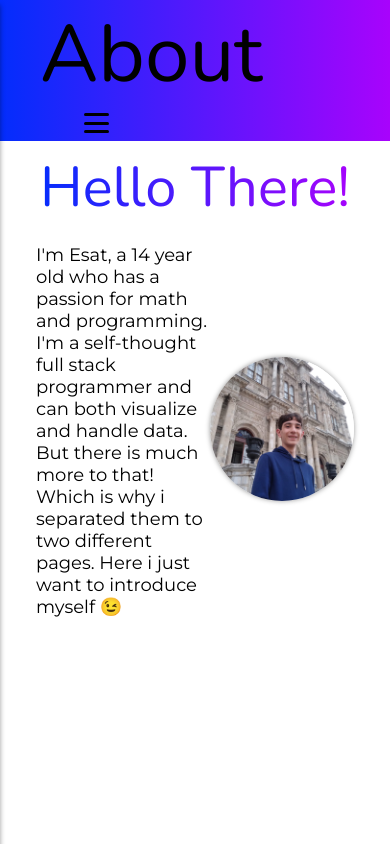
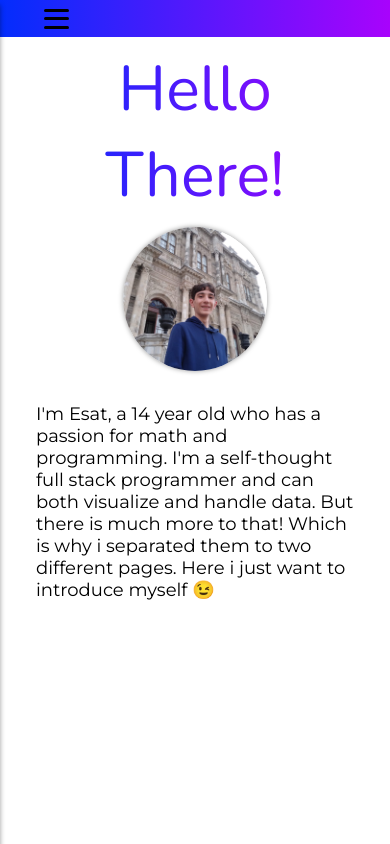
Before and after one commit to Esat-Karakaya/esat-karakaya.github.io, a React (Vite) app: page / in a window 390 px wide. Built offline with nearby package versions, Linux system fonts and the light colour scheme.

Commit message:
basic fixes

```diff
--- a/src/components/hambutton/hambutton.css
+++ b/src/components/hambutton/hambutton.css
@@ -1,12 +1,17 @@
-#menu{
+#hambutton{
 	display: none;
-	margin-left: 40px;
+	background-image: var(--nav-backround);
+	padding: .25em 0;
 }
 
 @media screen and (max-width: 600px){
+	#hambutton{
+		display: block;
+	}
     #menu{
+		display: flex;
+		margin-left: 40px;
 		padding: 4px;
-		display: flex;
 		height: 20px;
 		flex-direction: column;
 		justify-content: space-between;
--- a/src/components/hambutton/hambutton.jsx
+++ b/src/components/hambutton/hambutton.jsx
@@ -1,9 +1,11 @@
 import "./hambutton.css";
 const Hambutton =({clickHandler})=>{
     return(
-        <button onClick={clickHandler} id="menu" >
-            <span id="line"></span>
-        </button>
+        <div id="hambutton">
+            <button onClick={clickHandler} id="menu" >
+                <span id="line"></span>
+            </button>
+        </div>
     )
 }
 export default Hambutton;
--- a/src/components/nav/nav.jsx
+++ b/src/components/nav/nav.jsx
@@ -3,15 +3,13 @@ import Navbutton from "../navbutton/navbutton";
 import Hambutton from "../hambutton/hambutton";
 import { useState } from "react";
 import { useAtom } from "jotai";
-import { pageAtom, modalAtom } from "../../jotai/atoms";
+import { modalAtom } from "../../jotai/atoms";
 
 const Nav=()=> {
-    const [pageId]=useAtom(pageAtom);
     const [, toggleModal]=useAtom(modalAtom);
     const[smallNavVis,newsmalldis]=useState(false);
 
     const showModal=()=>{
-        console.log("clicked")
         toggleModal(true)
     }
 
@@ -22,17 +20,12 @@ const Nav=()=> {
     const buttonValues = ["About", "Front-End", "Back-End", "Education"]
     return(
         <>
-            <h1>
-                {buttonValues[pageId]}
-                <Hambutton clickHandler={hamClicked}/>
-            </h1>
-            <nav className={smallNavVis?"navVis":"navInvis"}>
+            <Hambutton clickHandler={hamClicked}/>
+            <nav className={smallNavVis?"navVis":""}>
                 <button onClick={()=>{newsmalldis(false)}} id="nav-x" className="button-x" ></button>
-
                 {buttonValues.map((value,i)=> <Navbutton key={value} id={i} >{value}</Navbutton>)}
                 <button id="end" onClick={showModal}>Contact</button>
             </nav>
-            <span id={smallNavVis?"navFocus":"navFocusNone"} className="select"></span>
         </>
     )
 }
--- a/src/components/nav/navstyle.css
+++ b/src/components/nav/navstyle.css
@@ -1,83 +1,38 @@
 nav{
 	padding: 0 10px;
-	position: sticky;
-	top: 0;
 	background-image: var(--nav-backround);
 	box-shadow: 0 5px 5px rgba(0,0,0,0.4);
-	z-index: 1;
 }
-nav *{
-  -webkit-touch-callout: none;
-  -webkit-user-select: none;
-  -khtml-user-select: none;
-  -moz-user-select: none;
-  -ms-user-select: none;
-  user-select: none;
-}
-h1{
-	font-family: 'Nunito', sans-serif;
-	margin: 0;
-	font-size: 5em;
-	font-weight: 500;
-	padding: 0 0 0 40px;
-	background-image: var(--nav-backround);
-}
-#nav-x{
-	display: none;
-}
-#end{
-	float: right;
-}
-.link,#end{
-	user-select: none;
-}
+
+#nav-x{display: none;}
+#end{float: right;}
+.link,#end{user-select: none;}
+
 @media screen and (max-width: 600px){
-	/*DROPDOWN, NAVBUTTON*/
+	/*NAVBUTTON*/
 	#end{
-        margin:5px 0 0 0;
+        margin-top: 5px;
         float: none;
     }
 	.link,#end{
+		box-sizing: border-box;
 		margin-left: 0;
-		width: 90%;
+		width: 100%;
 		border-radius: 0;
 		position: relative;
 	}
 
 	/*NAV TOGGLE ANIMATION*/
 	nav{
-		display: inline-block;
 		position: fixed;
 		left: -200px;
-		height: 100%;
+		top: 0;
+		bottom: 0;
 		width: 200px;
-		margin: 0;
 		padding: 0;
+		z-index: 1;
 		transition: left 0.2s ease;
 	}
-	.navVis{
-		left:0;
-	}
-	#navFocus{
-		background-color: rgba(0,0,0,0.4);
-		display: inline-block;
-		height: 100%;
-		width: 100%;
-		position: fixed;
-		top: 0;
-		z-index: 0;
-		transition: background-color 1s ease;
-	}
-	#navFocusNone{
-		background-color: rgba(0,0,0,0);
-		transition: background-color 1s ease;
-	}
-	#nav-x{
-		display: flex;
-	}
-	@keyframes leave{
-		0%{width: 100%;}
-		100%{width: 0%;}
-	}
-	h1{padding-bottom:.25rem;}
+	.navVis{left:0;}
+	#nav-x{display: flex;}
 }
--- a/src/components/pages/About.jsx
+++ b/src/components/pages/About.jsx
@@ -2,10 +2,10 @@ import ContentImg from "../contentImg/contentImg"
 const About=()=>{
     return(
         <div id="page0" className="page">
-            <h2>Hello There!</h2>
-            <section>
+            <h1>Hello There!</h1>
+            <section id="greet" >
+                <ContentImg imgurl="/me.jpeg"/>
                 <p>I'm Esat, a 14 year old who has a passion for math and programming. I'm a self-thought full stack programmer and can both visualize and handle data. But there is much more to that! Which is why i separated them to two different pages. Here i just want to introduce myself 😉</p>
-                <ContentImg imgurl="/me.jpeg"/>
             </section>
         </div>
     )
--- a/src/components/pages/Back-End.jsx
+++ b/src/components/pages/Back-End.jsx
@@ -1,7 +1,7 @@
 const BackEnd=()=>{
     return(
         <div id="page2" className="page">
-            <h2>My Back End Skills</h2>
+            <h1>My Back End Skills</h1>
         </div>
     )
 }
--- a/src/components/pages/Education.jsx
+++ b/src/components/pages/Education.jsx
@@ -1,7 +1,7 @@
 const Education=()=>{
     return(
         <div id="page3" className="page">
-            <h2>Where I Learned From</h2>
+            <h1>Where I Learned From</h1>
         </div>
     )
 }
--- a/src/components/pages/Front-End.jsx
+++ b/src/components/pages/Front-End.jsx
@@ -1,7 +1,7 @@
 const FrontEnd=()=>{
     return(
         <div id="page1" className="page">
-            <h2>My Front End Skills</h2>
+            <h1>My Front End Skills</h1>
         </div>
     )
 }
--- a/src/components/pages/pageStyles.css
+++ b/src/components/pages/pageStyles.css
@@ -1,7 +1,7 @@
 #pageContainer{
+	flex-grow: 1;
 	display: flex;
 	overflow-x: hidden;
-	font-size: 18px;
 }
 
 /*Page Basic Styles*/
@@ -9,8 +9,9 @@
     box-sizing: border-box;
 	min-width: 100vw;
     padding:0 2em;
+	overflow-y: auto;
 }
-h2{
+h1{
 	background: var(--nav-backround);
 	background-clip: text;
 	-webkit-background-clip: text;
@@ -22,17 +23,24 @@ h2{
 	text-align: center;
 	font-family: 'Nunito', sans-serif;
 }
-h3{
+h2{
 	font-family: 'Nunito', sans-serif;
 	font-size: 2rem;
 	font-weight: lighter;
 	margin: 0;
 }
-section{
-	display: flex;
-	align-items: center;
-}
 p{
 	text-align: left;
 	font-family: 'Montserrat', sans-serif;
 }
+
+/*section spesifics*/
+#greet{
+	display: flex;
+	align-items: center
+}
+@media screen and (max-width: 700px) {
+	#greet{
+		flex-direction: column;
+	}
+}
--- a/src/index.css
+++ b/src/index.css
@@ -1,4 +1,7 @@
 #root{
+	display: flex;
+	flex-direction: column;
+	height: 100vh;
 	--nav-backround: linear-gradient(to right,#032dfc, #a803fc);
 	--page-line:black ;
 	--nav-button-color: linear-gradient(to right,#00ffc4, #03cefc);
@@ -11,7 +14,10 @@ button{
 }
 button:focus-visible{
 	outline: -webkit-focus-ring-color auto 1px;
+	outline: -moz-mac-focusring auto 1px;
+	outline: -ms-focusring auto 1px;
 }
+*{font-size: 18px;}
 a{
 	--aTagColor:#00d9ff;
 	text-decoration: none;
@@ -34,7 +40,7 @@ a:hover:before{
 }
 
 figure{
-    margin: 0;
+    margin: .5em;
 }
 
 .button-x{
```
